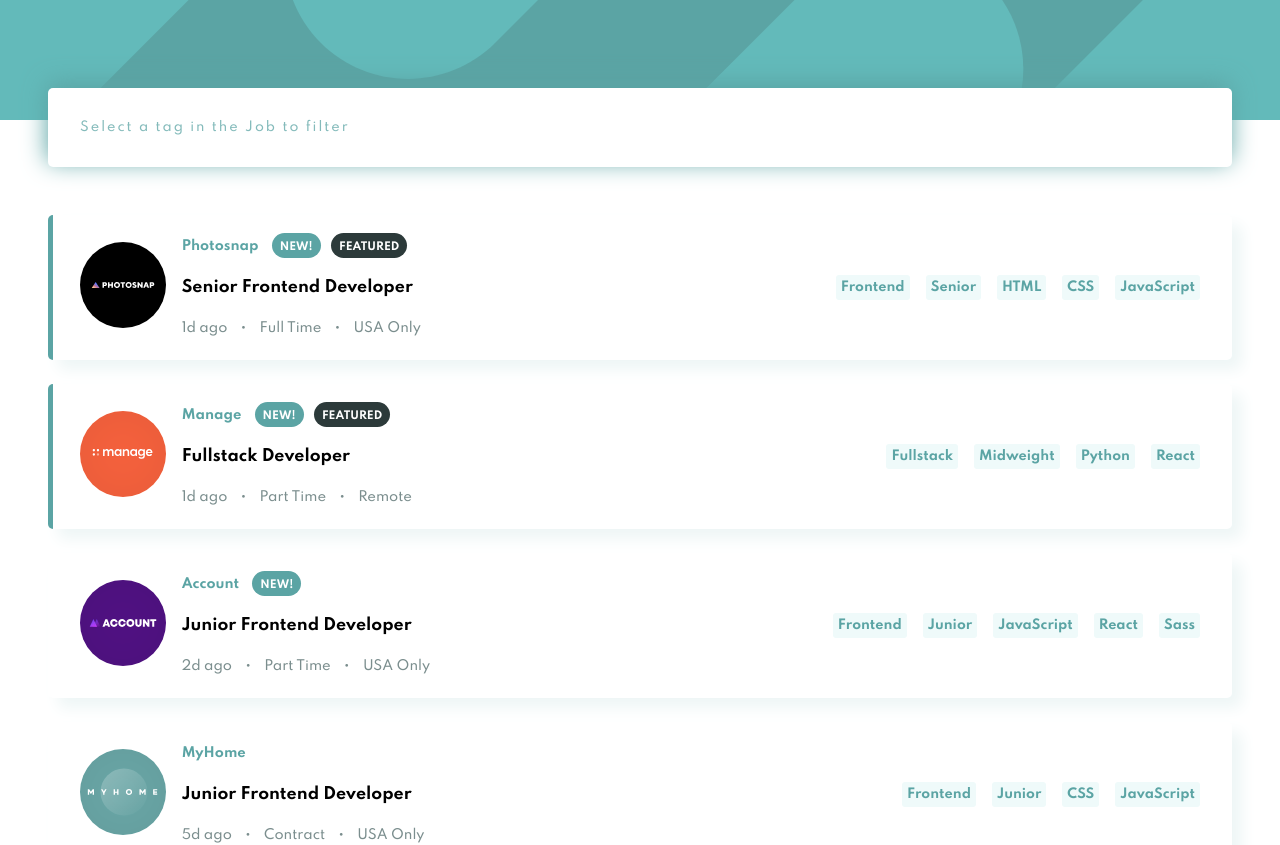
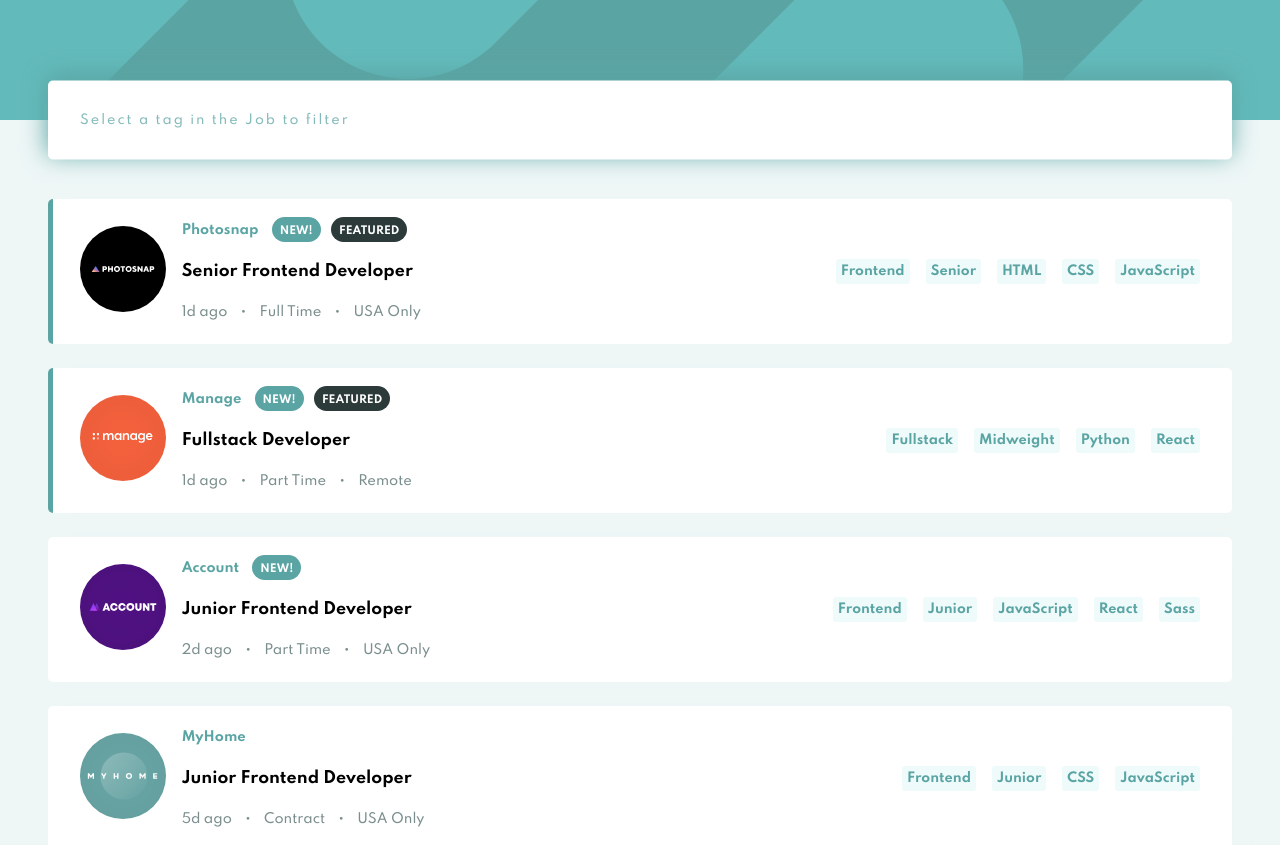
Before and after one commit to sivakumars/job-listings, a React (Create React App) app: page / in a window 1280 px wide. Shown: the top 845 px of the page. Built offline with nearby package versions, Linux system fonts and the light colour scheme.

Commit message:
Fixing the negative margins for the fliter tags section

```diff
--- a/src/components/FilteredJobTags.scss
+++ b/src/components/FilteredJobTags.scss
@@ -4,6 +4,7 @@
   border-radius: 5px;
   box-shadow: -1px -5px 25px var(--deSaturatedDarkCyan);
   min-width: var(--minWidthCardContainer);
+  transform: translateY(-50%);
   .placeholder {
     opacity: 0.75;
     color: var(--deSaturatedDarkCyan);
--- a/src/pages/JobsList.js
+++ b/src/pages/JobsList.js
@@ -40,7 +40,7 @@ const JobsList = () => {
 
   return (
     <Layout>
-      <div className="stack-lg-l negative-margin-2">
+      <div>
         <FilteredJobTags selectedTags={selectedTags} />
         <FilteredJobCardsList selectedTags={selectedTags} />
       </div>
--- a/src/pages/Layout.js
+++ b/src/pages/Layout.js
@@ -5,7 +5,7 @@ const Layout = ({ children }) => {
   return (
     <div className="layout-container">
       <header className="App-header"></header>
-      <div className="centre">{children}</div>
+      <div className="centre bg-cyan">{children}</div>
     </div>
   );
 };
--- a/src/pages/header.scss
+++ b/src/pages/header.scss
@@ -1,5 +1,8 @@
 .layout-container {
   min-width: var(--minWidthContainer);
+  .bg-cyan {
+    background-color: var(--lightGrayish);
+  }
 }
 
 .App-header {
```
